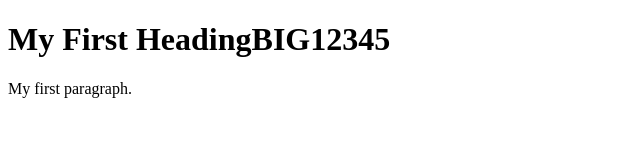
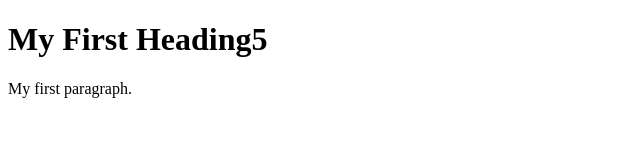
Before and after one commit to RutvijYudiz/codebuild, a plain HTML site: page index.html in a window 1280 px wide. Shown: the whole page, without its empty margins (0-640 px from the left). Drawn offline with Linux system fonts and the light colour scheme.

Commit message:
text changes done

```diff
--- a/index.html
+++ b/index.html
@@ -2,7 +2,7 @@
 <html>
 <body>
 
-<h1>My First HeadingBIG12345</h1>
+<h1>My First Heading5</h1>
 <p>My first paragraph.</p>
 
 </body>
```
